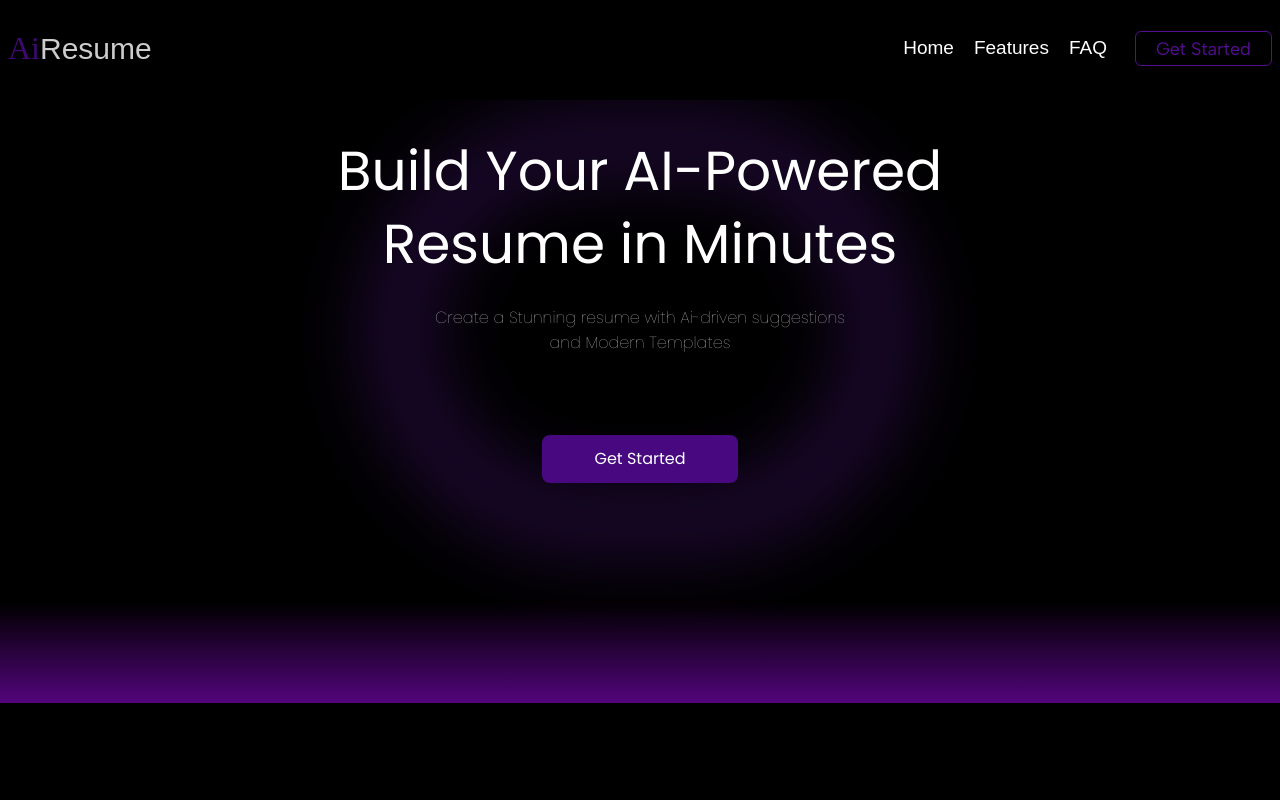
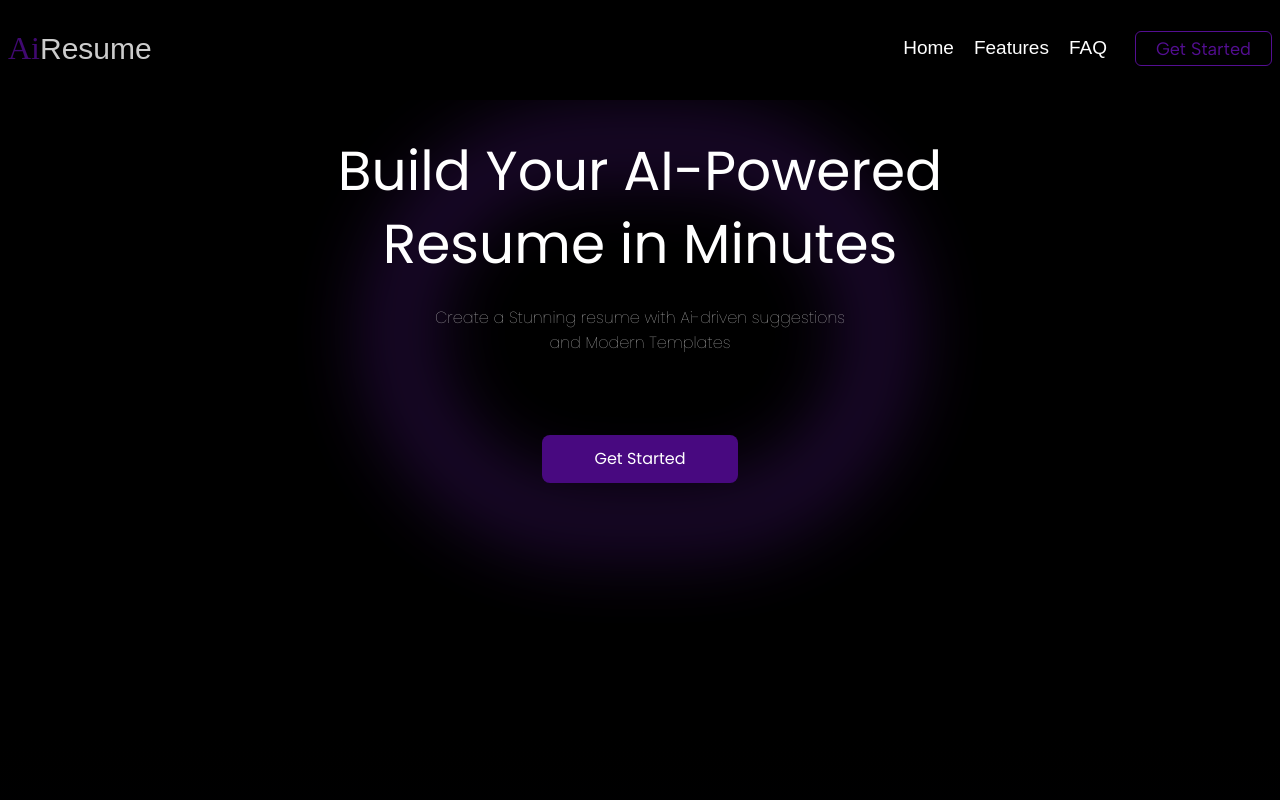
Before and after one commit to megha-gif/ai-resume-landing, a Next.js app: page / in a window 1280 px wide. Shown: the top 800 px of the page. Built offline with nearby package versions, Linux system fonts and the light colour scheme; a web font is replaced by a local one.

Commit message:
gradient

```diff
--- a/src/components/Herosection.tsx
+++ b/src/components/Herosection.tsx
@@ -26,7 +26,7 @@ import Link from "next/link";
          </div>
        </div>
        {/* Linear Gradient at bottom */}
-       <div className="h-[100px] mb-[0px] w-full bg-gradient-to-b from-transparent to-[#52057B]"></div>
+       <div className="h-[100px] mb-[0px] w-full bg-[linear-gradient(to bottom, transparent, #52057B)]"></div>
      </div>
    );
  };
```
